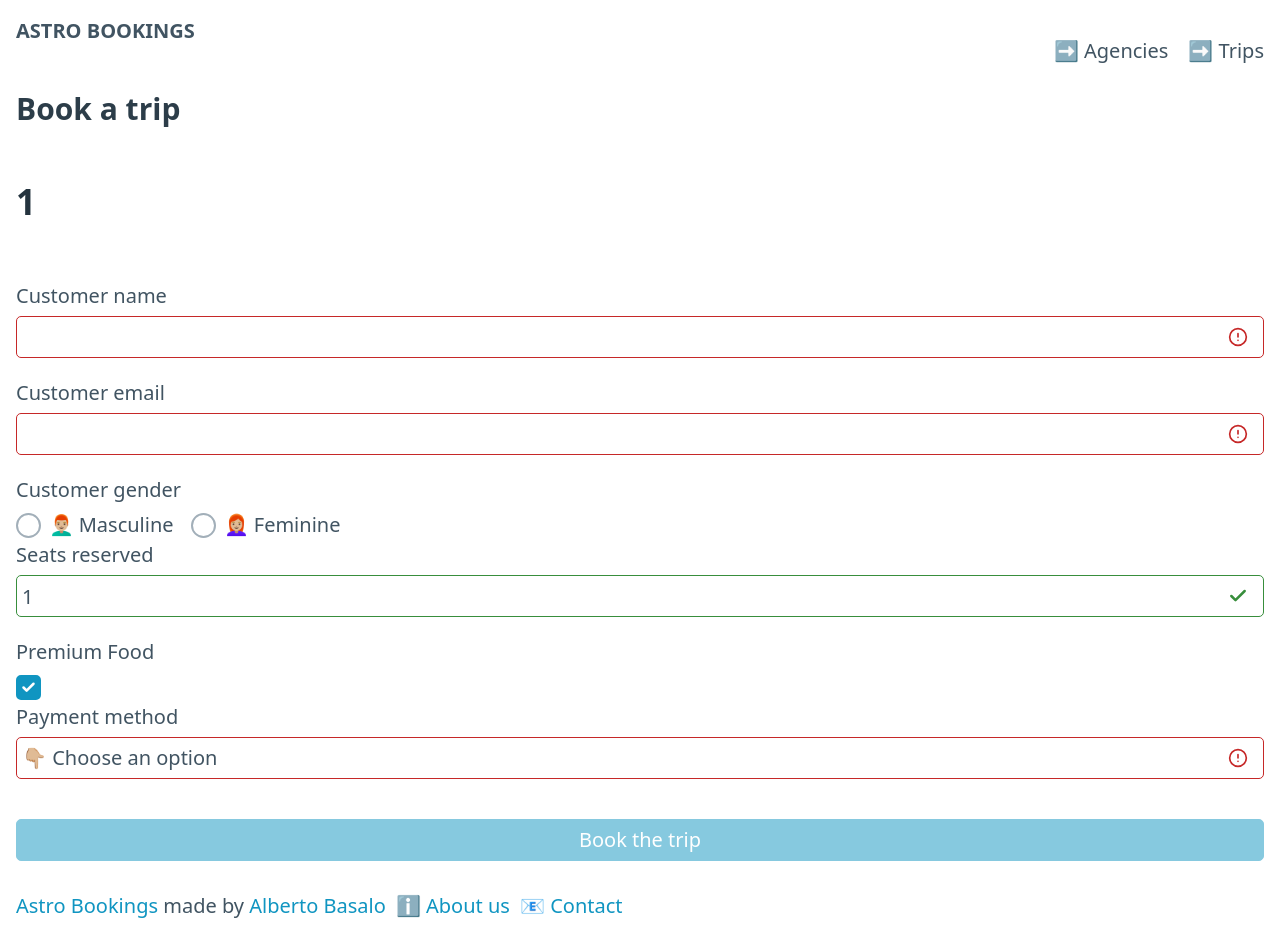
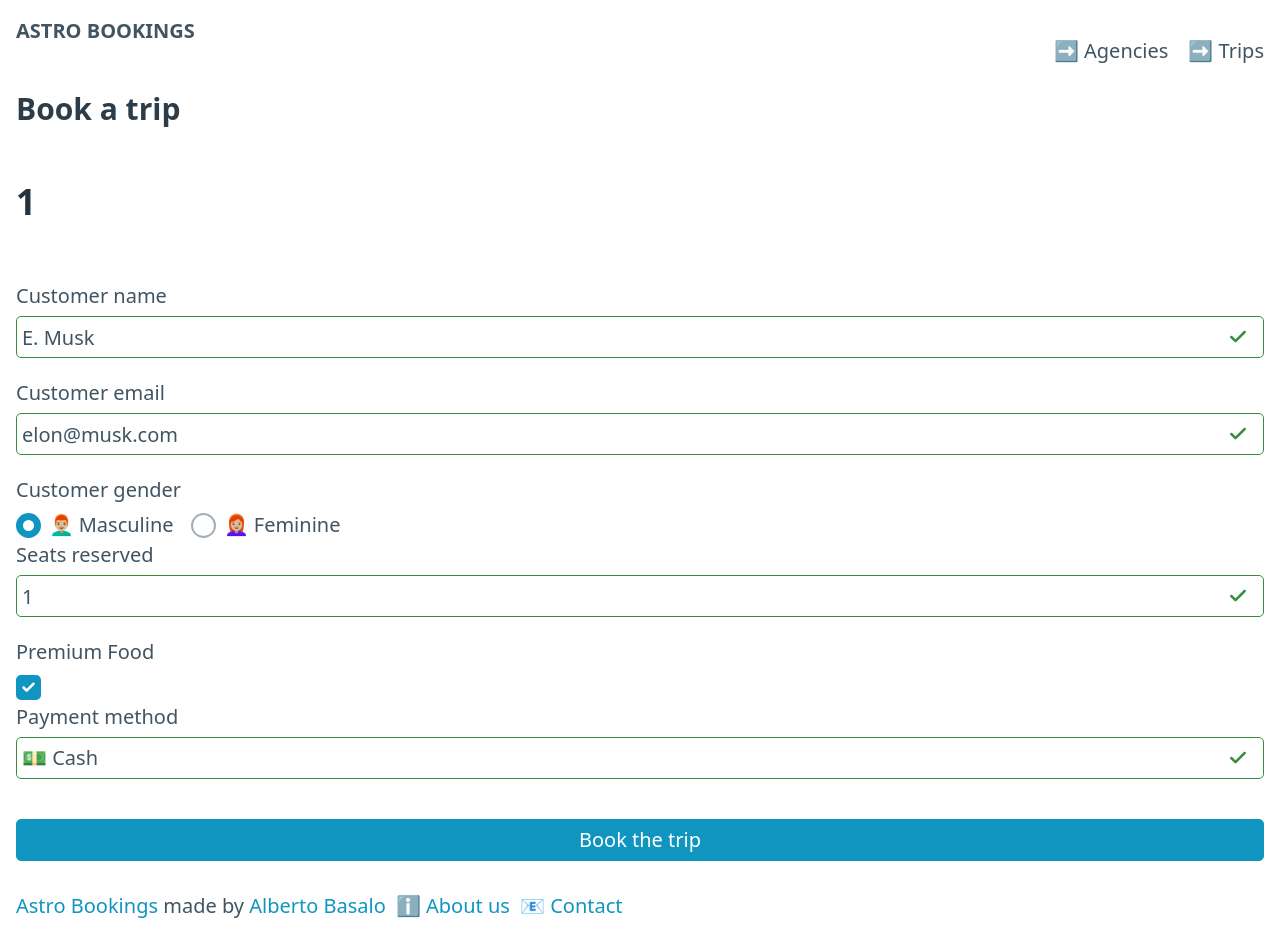
Before and after one commit to TrainingITCourses/altia-angular_intro-noviembre, an Angular app: page /book-trip/1 in a window 1280 px wide. Built offline with nearby package versions, Linux system fonts and the light colour scheme.

Commit message:
feat: post bookings

```diff
--- a/database/db.json
+++ b/database/db.json
@@ -81,5 +81,18 @@
       "premiumFoodPrice": 1000
     }
   ],
-  "bookings": []
+  "bookings": [
+    {
+      "customerName": "E. Musk",
+      "customerEmail": "elon@musk.com",
+      "gender": "male",
+      "seats": 1,
+      "premiumFood": true,
+      "paymentMethod": "cash",
+      "date": "2022-11-24T11:26:54.434Z",
+      "id": "1",
+      "status": "pending",
+      "tripId": "space-y-moon-1"
+    }
+  ]
 }
--- a/src/app/book-trip/book-trip.component.ts
+++ b/src/app/book-trip/book-trip.component.ts
@@ -7,6 +7,7 @@ import {
 } from "@angular/forms";
 import { ActivatedRoute } from "@angular/router";
 import { Booking } from "../core/models/booking.interface";
+import { ApiService } from "../core/services/api.service";
 import { FormFeedbackService } from "../core/services/form-feedback.service";
 
 @Component({
@@ -109,14 +110,15 @@ export class BookTripComponent implements OnInit {
   constructor(
     private route: ActivatedRoute,
     private formBuilder: FormBuilder,
-    private formFeedback: FormFeedbackService
+    private formFeedback: FormFeedbackService,
+    private api: ApiService
   ) {}
 
   ngOnInit(): void {
     this.tripId = this.route.snapshot.params["tripId"];
     this.form = this.formBuilder.group({
       customerName: [
-        "",
+        "E. Musk",
         [
           Validators.required,
           Validators.minLength(3),
@@ -124,22 +126,22 @@ export class BookTripComponent implements OnInit {
         ],
       ],
       customerEmail: [
-        "",
+        "elon@musk.com",
         [
           Validators.required,
           Validators.email,
           Validators.minLength(5),
-          Validators.maxLength(20),
+          Validators.maxLength(50),
         ],
       ],
-      gender: new FormControl(""),
+      gender: new FormControl("male"),
       seats: new FormControl(1, [
         Validators.required,
         Validators.min(1),
         Validators.max(5),
       ]),
       premiumFood: true,
-      paymentMethod: ["", Validators.required],
+      paymentMethod: ["cash", Validators.required],
     });
   }
 
@@ -155,13 +157,14 @@ export class BookTripComponent implements OnInit {
     const formValue: Partial<Booking> = this.form.value;
     console.log(formValue);
     if (this.form.invalid) return;
-    const booking: Partial<Booking> = {
+    const booking: Booking = {
       ...formValue,
       date: new Date().toISOString(),
       id: "1",
       status: "pending",
       tripId: this.tripId,
-    };
+    } as Booking;
     console.log(booking);
+    this.api.postBooking$(booking).subscribe();
   }
 }
--- a/src/app/core/services/api.service.ts
+++ b/src/app/core/services/api.service.ts
@@ -1,8 +1,8 @@
 import { HttpClient } from "@angular/common/http";
 import { Injectable } from "@angular/core";
-import { Observable } from "rxjs";
 import { environment } from "src/environments/environment";
 import { Agency } from "../models/agency.interface";
+import { Booking } from "../models/booking.interface";
 import { Trip } from "../models/trip.interface";
 
 @Injectable({
@@ -13,11 +13,15 @@ export class ApiService {
 
   constructor(private http: HttpClient) {}
 
-  getAgencies$(): Observable<Agency[]> {
+  getAgencies$() {
     return this.http.get<Agency[]>(`${this.apiUrl}/agencies`);
   }
 
-  getTrips$(): Observable<Trip[]> {
+  getTrips$() {
     return this.http.get<Trip[]>(`${this.apiUrl}/trips`);
   }
+
+  postBooking$(booking: Booking) {
+    return this.http.post<Booking>(`${this.apiUrl}/bookings`, booking);
+  }
 }
```
